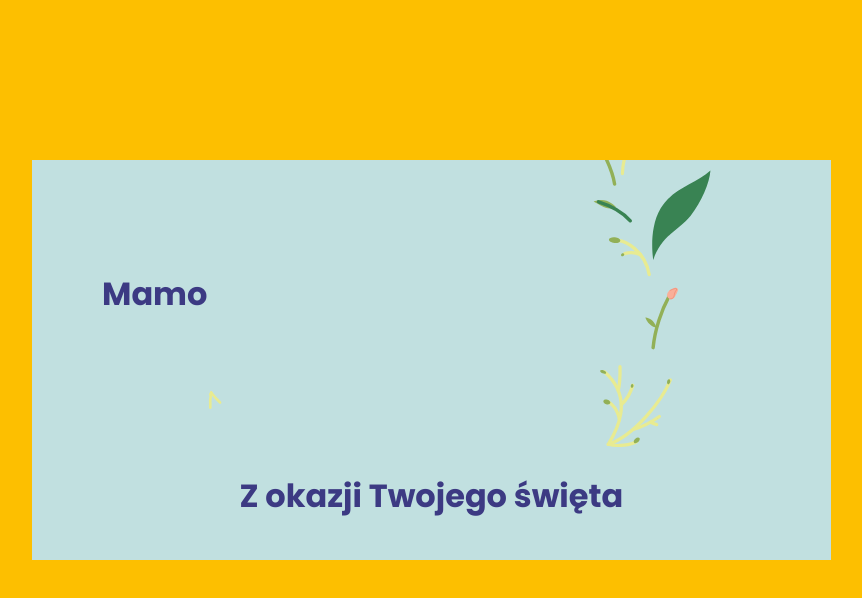
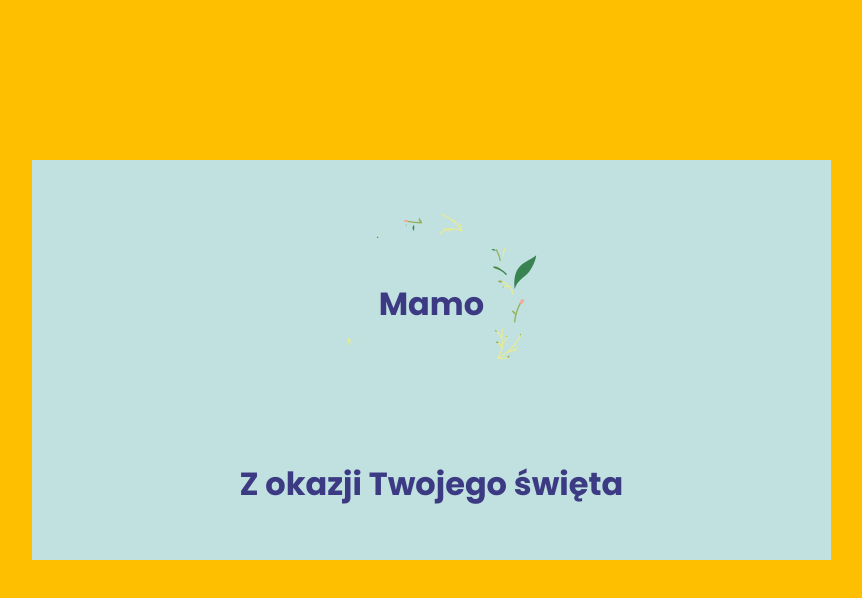
Before and after one commit to aleksandra-rybinska/mothersday2023, a Next.js app: page / in a window 1280 px wide. Shown: the top 598 px of the page, without its empty margins (416-1278 px from the left). Built offline with nearby package versions, Linux system fonts and the light colour scheme; a web font is replaced by a local one.

Commit message:
lotties updated

```diff
--- a/package.json
+++ b/package.json
@@ -15,10 +15,10 @@
     "eslint": "8.38.0",
     "eslint-config-next": "13.3.0",
     "gh-pages": "^5.0.0",
+    "lottie-react": "^2.4.0",
     "next": "13.3.0",
     "react": "18.2.0",
     "react-dom": "18.2.0",
-    "react-lottie": "^1.2.3",
     "typescript": "5.0.4"
   },
   "devDependencies": {
--- a/pages/index.tsx
+++ b/pages/index.tsx
@@ -1,28 +1,12 @@
 import Head from "next/head";
 import Link from "next/link";
 import { useState } from "react";
-// @ts-ignore
-import Lottie from "react-lottie";
+import Lottie from "lottie-react";
+import hearts from "../lotties/hearts.json";
+import flowers from "../lotties/flowers.json";
 
 export default function Home() {
   const [open, setOpen] = useState(false);
-
-  const hearts = {
-    loop: true,
-    autoplay: true,
-    animationData: require("../lotties/hearts.json"),
-    rendererSettings: {
-      preserveAspectRatio: "xMidYMid slice",
-    },
-  };
-  const flowers = {
-    loop: true,
-    autoplay: true,
-    animationData: require("../lotties/flowers.json"),
-    rendererSettings: {
-      preserveAspectRatio: "xMidYMid slice",
-    },
-  };
 
   return (
     <>
@@ -43,16 +27,23 @@ export default function Home() {
         >
           <div className="front">
             <div className="front-content">
-            <Lottie options={flowers} className="lottie-flowers" />
+              <div className="lottie-container">
+                <Lottie animationData={flowers} className="flowers" />
+                <h1 className="card-title">Mamo</h1>
+              </div>
               <h1>Z okazji Twojego święta</h1>
-            <h1 className="card-title">Mamo</h1>
             </div>
           </div>
           <div className="back"></div>
         </div>
-      <div className="inside" style={{left: open ? "49.8%" : "50%"}}>
-        <Lottie options={hearts} className="lottie-hearts" />
-        <h1 className="inside-text">Wszystkiego <br />co<br />najlepsze!</h1>
+        <div className="inside" style={{ left: open ? "49.8%" : "50%" }}>
+          <Lottie animationData={hearts} />
+          <h1 className="inside-text">
+            Wszystkiego <br />
+            co
+            <br />
+            najlepsze!
+          </h1>
         </div>
       </div>
     </>
--- a/styles/styles.scss
+++ b/styles/styles.scss
@@ -53,6 +53,23 @@ body {
   left: 0;
 }
 
+.lottie-container {
+  height: 300px;
+  position: relative;
+}
+
+.flowers, .card-title {
+  position: absolute;
+  top: 0;
+  bottom: 0;
+  left: 0;
+  right: 0;
+}
+
+.card-title {
+  top: 40%;
+}
+
 .inside-text {
   position: absolute;
   top: 30%;
@@ -103,9 +120,3 @@ body {
 .front-content h1 {
   text-align: center;
 }
-
-.card-title {
-  position: absolute;
-  top: 110px;
-  left: 70px;
-}
```
Also changed, not shown: 1 other file (tests, documents, lock files or other folders). Lines whose indentation alone changed are shown as unchanged.
